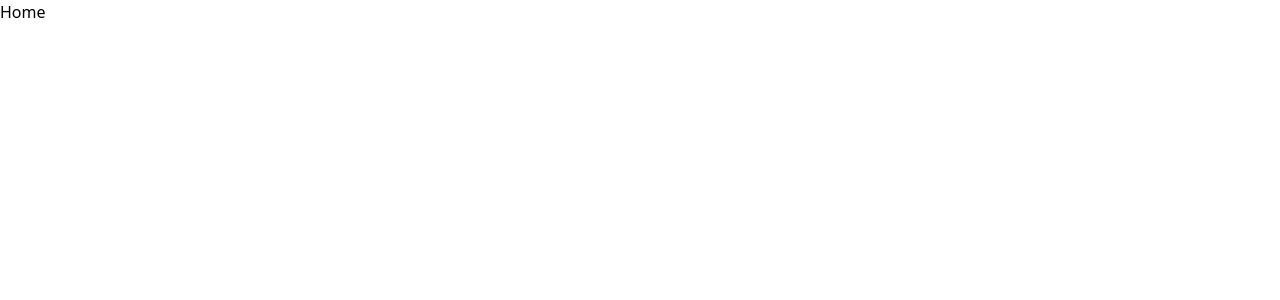
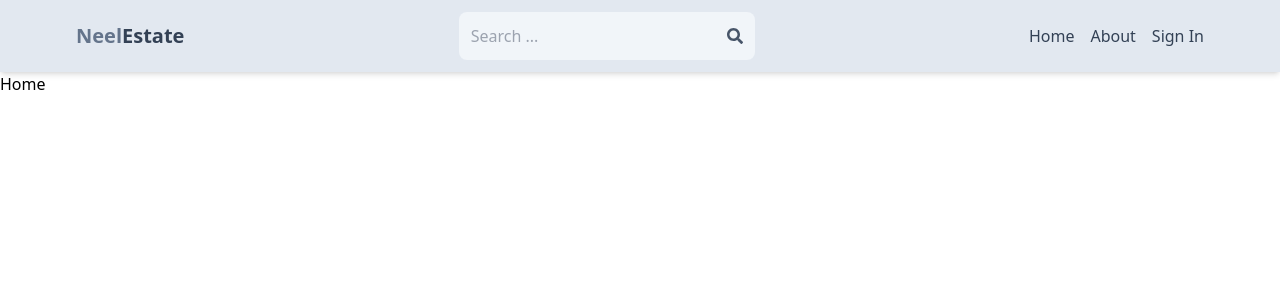
Before and after one commit to NeeleshShetty/RealEstate-MERN, a React (Vite) app in the folder client/: page / in a window 1280 px wide. Shown: the top 300 px of the page. Built offline with nearby package versions, Linux system fonts and the light colour scheme.

Commit message:
create header component

```diff
--- a/client/package.json
+++ b/client/package.json
@@ -12,6 +12,7 @@
   "dependencies": {
     "react": "^18.2.0",
     "react-dom": "^18.2.0",
+    "react-icons": "^5.0.1",
     "react-router-dom": "^6.22.1"
   },
   "devDependencies": {
--- a/client/src/App.jsx
+++ b/client/src/App.jsx
@@ -1,4 +1,5 @@
 import { BrowserRouter,Route,Routes } from "react-router-dom";
+import Header from "./components/Header";
 import About from "./pages/About";
 import Home from "./pages/Home";
 import Profile from "./pages/Profile";
@@ -7,7 +8,8 @@
 
 function App() {
   return (
-		<BrowserRouter>
+	  <BrowserRouter>
+		  <Header />
 			<Routes>
 				<Route
 					path="/"
--- /dev/null
+++ b/client/src/components/Header.jsx
@@ -0,0 +1,43 @@
+import { FaSearch } from "react-icons/fa";
+import { Link } from "react-router-dom";
+
+const Header = () => {
+  return (
+		<div className="bg-slate-200  shadow-md">
+			<div className="flex justify-between items-center max-w-6xl mx-auto p-3">
+				<h1 className="text-sm sm:text-xl font-bold flex flex-wrap">
+					<span className="text-slate-500 ">Neel</span>
+					<span className="text-slate-700 font-bold">Estate</span>
+				</h1>
+				<form className="bg-slate-100 p-3 rounded-lg flex items-center">
+					<input
+						type={'text'}
+						placeholder="Search ..."
+						className="border-none outline-none bg-transparent w-24 sm:w-64"
+					/>
+					<FaSearch className="text-slate-600 " />
+				</form>
+				<ul className="flex gap-4">
+					<Link to={'/'}>
+						<li className="hidden sm:inline text-slate-700 hover:underline">
+							Home
+						</li>
+					</Link>
+					<Link to={'/about'}>
+						<li className="hidden sm:inline text-slate-700 hover:underline">
+							About
+						</li>
+					</Link>
+					<Link to={'/sign-in'}>
+						<li className="hidden sm:inline text-slate-700 hover:underline">
+							Sign In
+						</li>
+					</Link>
+
+				</ul>
+			</div>
+		</div>
+	);
+}
+
+export default Header
```
Also changed, not shown: 1 other file (tests, documents, lock files or other folders).
